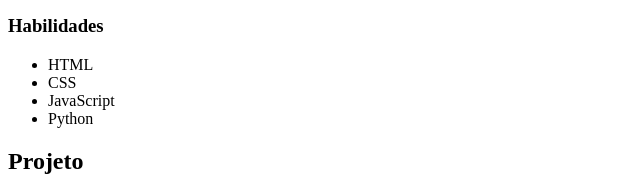
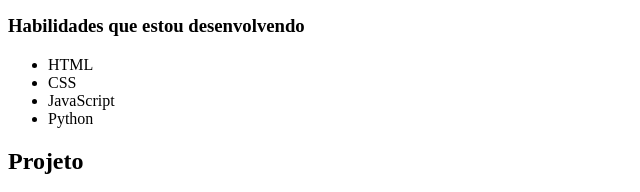
Before and after one commit to BrayanLeal-sys/Site, a plain HTML site: page index.html in a window 1280 px wide. Shown: the part 596-788 px from the top of the page, without its empty margins (0-640 px from the left). Drawn offline with Linux system fonts and the light colour scheme.

Commit message:
Nova atualização1

```diff
--- a/index.html
+++ b/index.html
@@ -40,7 +40,7 @@
 
         <aside>
 
-            <h3>Habilidades</h3>
+            <h3>Habilidades que estou desenvolvendo</h3>
 
             <ul>
                 <li>HTML</li>
```
